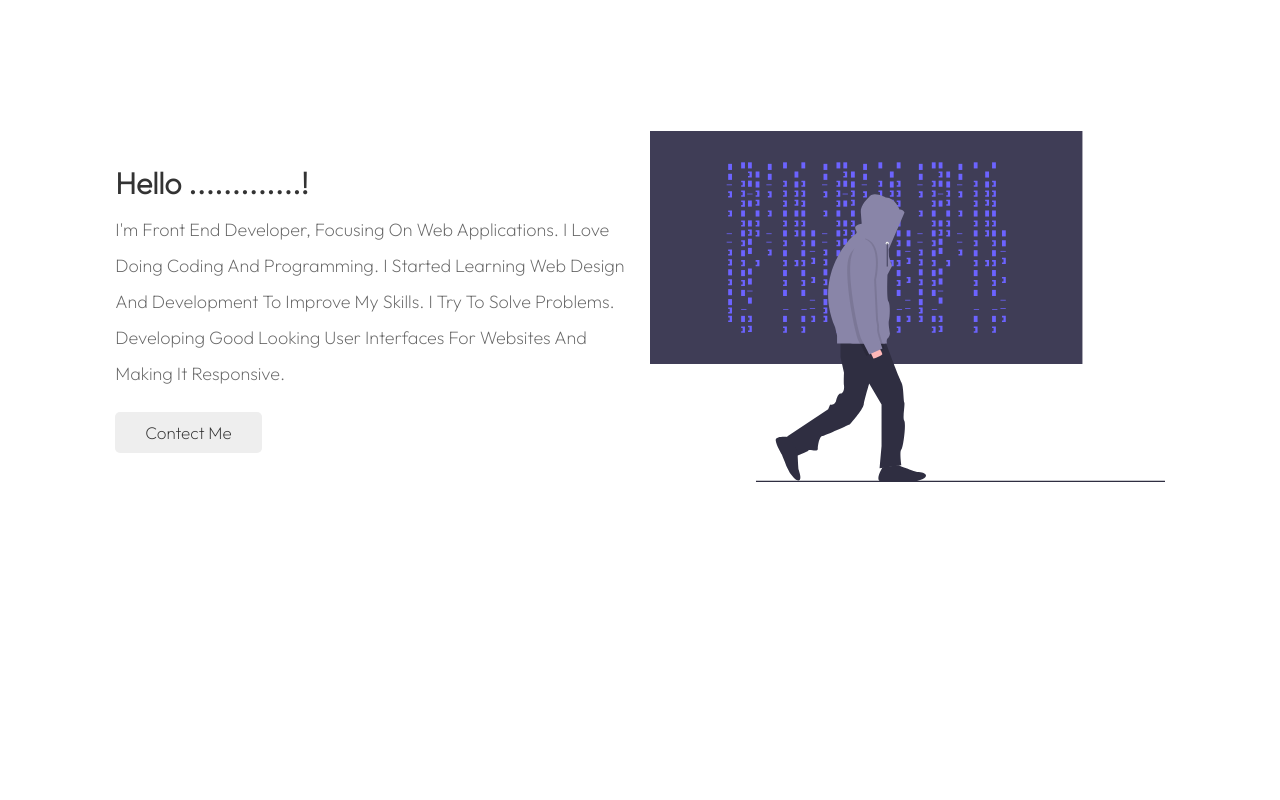
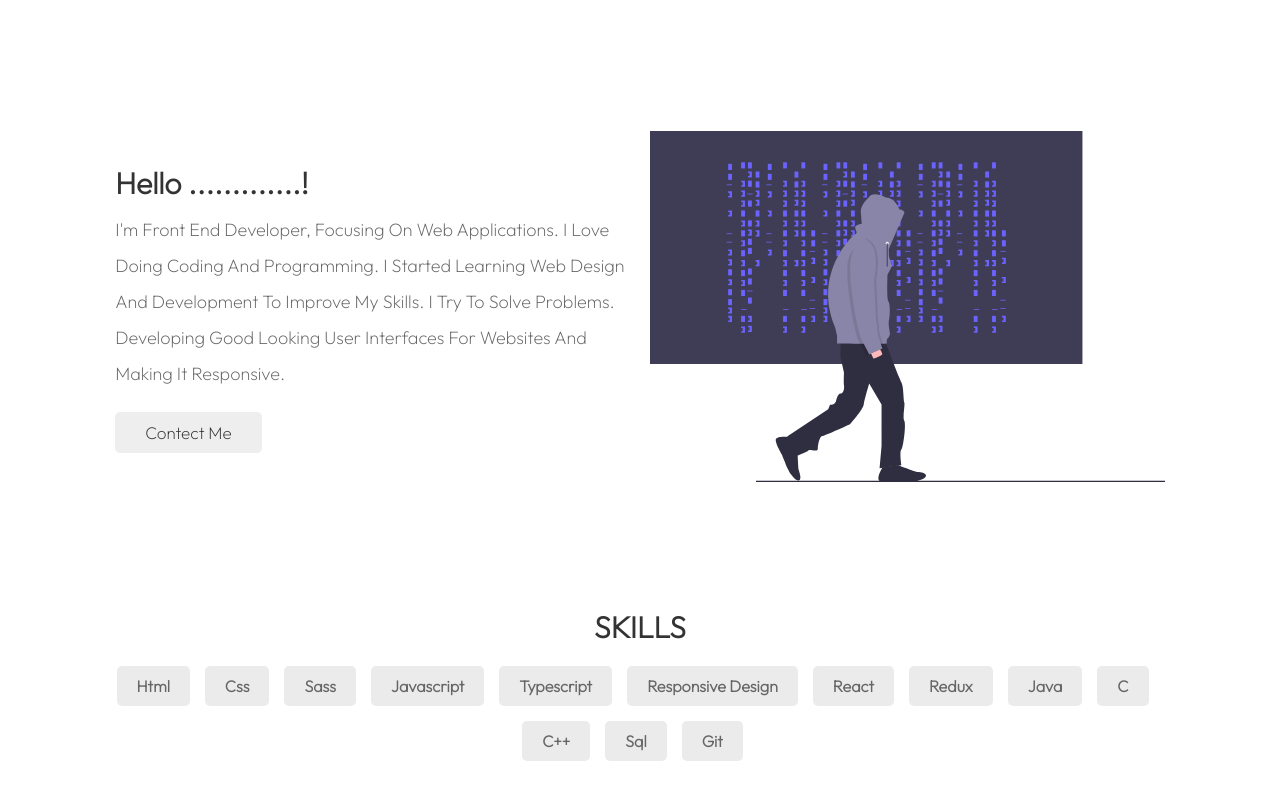
Before and after one commit to mukesh2309/mukesh, a plain HTML site: page index.html in a window 1280 px wide. Shown: the part 641-1441 px from the top of the page. Before the commit the page ends 1259 px from the top, so only its background shows below. Drawn offline with Linux system fonts and the light colour scheme.

Commit message:
added skills section

```diff
--- a/index.html
+++ b/index.html
@@ -53,6 +53,25 @@
                 <img src="hacker-mind.svg" alt="programming">
             </div>
         </div>
+        <div class="skills">
+            <h2>SKILLS</h2>
+            <div class="skills-container">
+                <div class="skills_skills">html</div>
+                <div class="skills_skills">css</div>
+                <div class="skills_skills">sass</div>
+                <div class="skills_skills">javascript</div>
+                <div class="skills_skills">typescript</div>
+
+                <div class="skills_skills">responsive design</div>
+                <div class="skills_skills">react</div>
+                <div class="skills_skills">redux</div>
+                <div class="skills_skills">java</div>
+                <div class="skills_skills">c</div>
+                <div class="skills_skills">c++</div>
+                <div class="skills_skills">sql</div>
+                <div class="skills_skills">git</div>
+            </div>
+        </div>
     </section>
 </body>
 
--- a/style.css
+++ b/style.css
@@ -146,6 +146,30 @@ section {
   line-height: 2;
 }
 
+.skills h2 {
+  text-align: center;
+  margin: 2rem 0;
+  font-size: 3rem;
+  font-weight: 900;
+  color: var(--black);
+}
+.skills-container {
+  display: flex;
+  flex-wrap: wrap;
+  justify-content: center;
+  align-items: center;
+}
+.skills-container .skills_skills {
+  padding: 1rem 2rem;
+  margin-bottom: 1.5rem;
+  margin-right: 1.5rem;
+  font-size: 1.6rem;
+  background: rgba(153, 153, 153, 0.2);
+  border-radius: 5px;
+  font-weight: 600;
+  color: #666;
+}
+
 /* media quries starts from here  */
 @media (max-width: 991px) {
   html {
```
